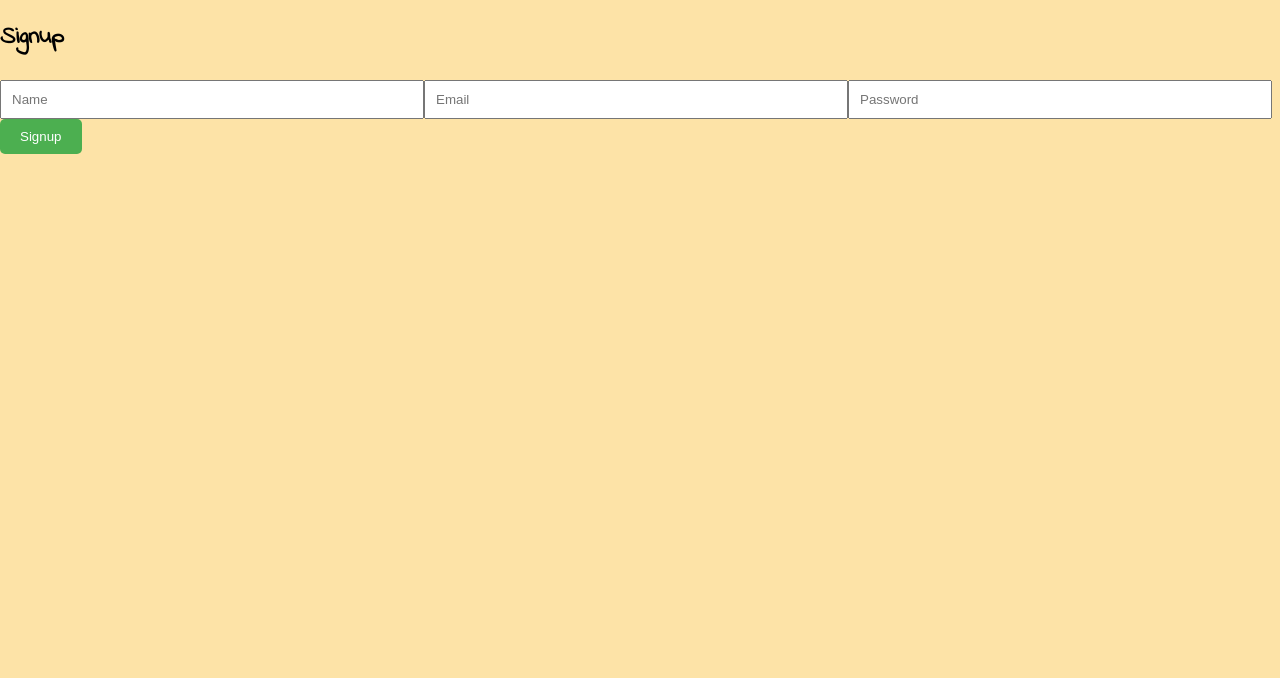
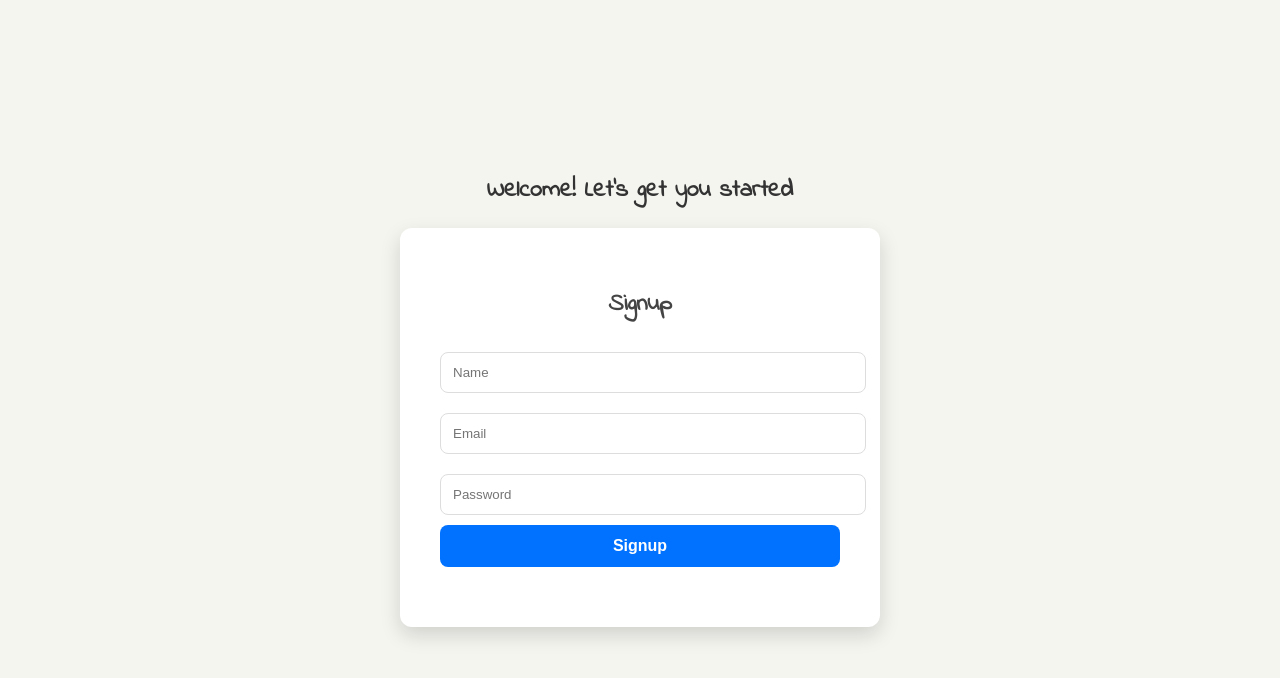
Before and after one commit to anantharamanmac/greetings-frontend, a React (Create React App) app in the folder react/frontend/: page /signup in a window 1280 px wide. Shown: the top 678 px of the page. Built offline with nearby package versions, Linux system fonts and the light colour scheme; what ldrs would draw is missing.

Commit message:
login signup

```diff
--- /dev/null
+++ b/react/frontend/src/components/Login.css
@@ -0,0 +1,63 @@
+/* Login.css */
+body {
+    font-family: Arial, sans-serif;
+  }
+
+  .login-container {
+    display: flex;
+    justify-content: center;
+    align-items: center;
+    height: 100vh;
+    background: linear-gradient(135deg, #ffffff, #00c6ff);
+  }
+
+  .login-card {
+    background: #ffffff;
+    padding: 40px;
+    border-radius: 10px;
+    box-shadow: 0 8px 16px rgba(0, 0, 0, 0.2);
+    text-align: center;
+    max-width: 400px;
+    width: 100%;
+  }
+
+  .login-card h2 {
+    color: #333;
+    margin-bottom: 20px;
+  }
+
+  .login-card input {
+    width: 100%;
+    padding: 12px;
+    margin: 10px 0;
+    border: 1px solid #ddd;
+    border-radius: 5px;
+    transition: border 0.3s ease;
+  }
+
+  .login-card input:focus {
+    border-color: #0072ff;
+    outline: none;
+  }
+
+  .login-card .error-text {
+    color: red;
+    font-size: 0.9rem;
+    margin-top: -10px;
+  }
+
+  .login-card button {
+    width: 100%;
+    padding: 12px;
+    background-color: #0072ff;
+    color: white;
+    font-size: 16px;
+    border: none;
+    border-radius: 5px;
+    cursor: pointer;
+    transition: background 0.3s ease;
+  }
+
+  .login-card button:hover {
+    background-color: #005bb5;
+  }
--- a/react/frontend/src/components/Login.js
+++ b/react/frontend/src/components/Login.js
@@ -1,6 +1,7 @@
 import React, { useState } from 'react';
 import axios from 'axios';
 import { useNavigate } from 'react-router-dom';
+import './Login.css';  // Assuming you create a separate CSS file for styling
 
 const Login = () => {
   const [email, setEmail] = useState('');
@@ -15,9 +16,8 @@ const Login = () => {
         email,
         password
       });
-      // Store token or user data in local storage (or use context)
       localStorage.setItem('token', response.data.token);
-      navigate('/');  // Redirect to home after login
+      navigate('/');
     } catch (error) {
       setError('Invalid credentials, please try again.');
     }
@@ -25,6 +25,7 @@ const Login = () => {
 
   return (
     <div className="login-container">
+      <div className="login-card">
         <h2>Login</h2>
         <form onSubmit={handleSubmit}>
           <input
@@ -41,9 +42,10 @@ const Login = () => {
             onChange={(e) => setPassword(e.target.value)}
             required
           />
-        {error && <p style={{ color: 'red' }}>{error}</p>}
+          {error && <p className="error-text">{error}</p>}
           <button type="submit">Login</button>
         </form>
+      </div>
     </div>
   );
 };
--- /dev/null
+++ b/react/frontend/src/components/Signup.css
@@ -0,0 +1,84 @@
+/* Signup.css */
+.signup-wrapper {
+    display: flex;
+    justify-content: center;
+    align-items: center;
+    min-height: 100vh;
+    background-color: #f5f5f0; /* Soft, neutral background specific to signup */
+  }
+
+  .signup-container {
+    text-align: center;
+  }
+
+  .greeting-message {
+    font-size: 1.5rem;
+    color: #333;
+    margin-bottom: 20px;
+    font-weight: bold;
+    animation: fadeIn 1s ease-in-out;
+  }
+
+  .signup-card {
+    background: #fff;
+    padding: 40px;
+    border-radius: 12px;
+    box-shadow: 0 8px 20px rgba(0, 0, 0, 0.15);
+    max-width: 400px;
+    width: 100%;
+    margin: auto;
+  }
+
+  .signup-card h2 {
+    color: #444;
+    margin-bottom: 15px;
+  }
+
+  .signup-card input {
+    width: 100%;
+    padding: 12px;
+    margin: 10px 0;
+    border: 1px solid #ddd;
+    border-radius: 8px;
+    transition: border-color 0.3s ease;
+  }
+
+  .signup-card input:focus {
+    border-color: #0072ff;
+    outline: none;
+  }
+
+  .signup-card .error-text {
+    color: #d9534f;
+    font-size: 0.9rem;
+    margin-top: -5px;
+  }
+
+  .signup-card button {
+    width: 100%;
+    padding: 12px;
+    background-color: #0072ff;
+    color: white;
+    font-size: 16px;
+    font-weight: bold;
+    border: none;
+    border-radius: 8px;
+    cursor: pointer;
+    transition: background 0.3s ease;
+  }
+
+  .signup-card button:hover {
+    background-color: #005bb5;
+  }
+
+  /* Animation for greeting message */
+  @keyframes fadeIn {
+    0% {
+      opacity: 0;
+      transform: translateY(-10px);
+    }
+    100% {
+      opacity: 1;
+      transform: translateY(0);
+    }
+  }
--- a/react/frontend/src/components/Signup.js
+++ b/react/frontend/src/components/Signup.js
@@ -1,6 +1,7 @@
 import React, { useState } from 'react';
 import axios from 'axios';
 import { useNavigate } from 'react-router-dom';
+import './Signup.css';
 
 const Signup = () => {
   const [name, setName] = useState('');
@@ -12,12 +13,11 @@ const Signup = () => {
   const handleSubmit = async (e) => {
     e.preventDefault();
     try {
-      const response = await axios.post(`${process.env.REACT_APP_API_URL}/api/users/signup`, {
+      await axios.post(`${process.env.REACT_APP_API_URL}/api/users/signup`, {
         name,
         email,
         password
       });
-      // Redirect to login page after successful signup
       navigate('/login');
     } catch (error) {
       setError('Signup failed, please try again.');
@@ -25,7 +25,10 @@ const Signup = () => {
   };
 
   return (
+    <div className="signup-wrapper">
       <div className="signup-container">
+        <div className="greeting-message">Welcome! Let’s get you started</div>
+        <div className="signup-card">
           <h2>Signup</h2>
           <form onSubmit={handleSubmit}>
             <input
@@ -49,9 +52,11 @@ const Signup = () => {
               onChange={(e) => setPassword(e.target.value)}
               required
             />
-        {error && <p style={{ color: 'red' }}>{error}</p>}
+            {error && <p className="error-text">{error}</p>}
             <button type="submit">Signup</button>
           </form>
+        </div>
+      </div>
     </div>
   );
 };
```
Lines whose indentation alone changed are shown as unchanged.
